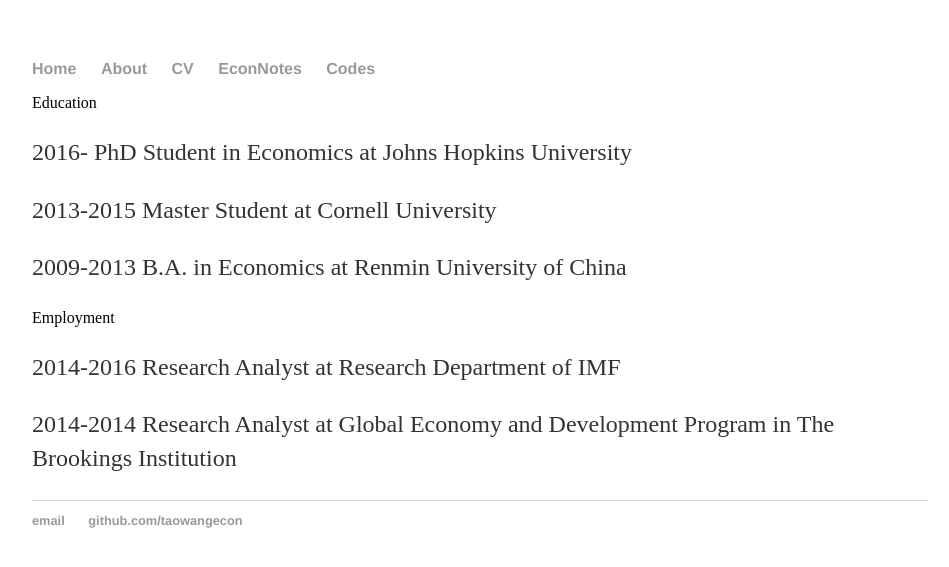
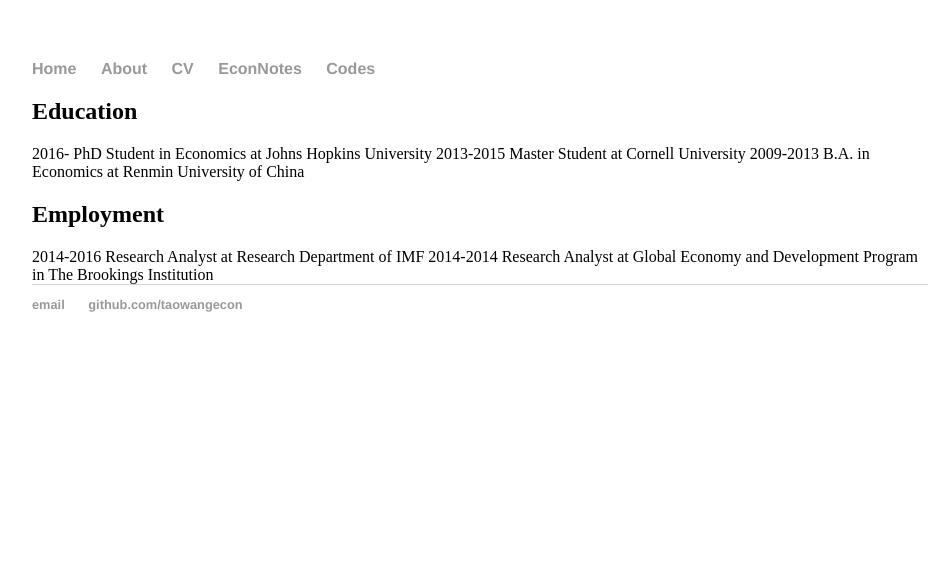
Before and after one commit to iworld1991/TaoWangEcon.github.io, a Jekyll site: the page built from cv/index.html, in a window 1280 px wide. Shown: the top 567 px of the page, without its empty margins (160-1109 px from the left). Built offline with Jekyll 4.4.1, drawn with Linux system fonts in a browser that asks for light colours.

```diff
--- a/cv/index.html
+++ b/cv/index.html
@@ -4,12 +4,12 @@ title: CV
 ---
 
   <div class="blurb">
-	<bold>Education</bold>
-	<p>2016-     PhD Student in Economics at Johns Hopkins University </p>
-	<p>2013-2015 Master Student at Cornell University </p>
-	<p>2009-2013 B.A. in Economics at Renmin University of China</p>
+	<h2>Education</h2>
+	<p2>2016-     PhD Student in Economics at Johns Hopkins University </p2>
+	<p2>2013-2015 Master Student at Cornell University </p2>
+	<p2>2009-2013 B.A. in Economics at Renmin University of China</p2>
 
-	<bold>Employment</bold>
-	<p>2014-2016 Research Analyst at Research Department of IMF </p>
-	<p>2014-2014 Research Analyst at Global Economy and Development Program in The Brookings Institution </p>
+	<h2>Employment</h2>
+	<p2>2014-2016 Research Analyst at Research Department of IMF </p2>
+	<p2>2014-2014 Research Analyst at Global Economy and Development Program in The Brookings Institution </p2>
 </div><!-- /.blurb -->
```
